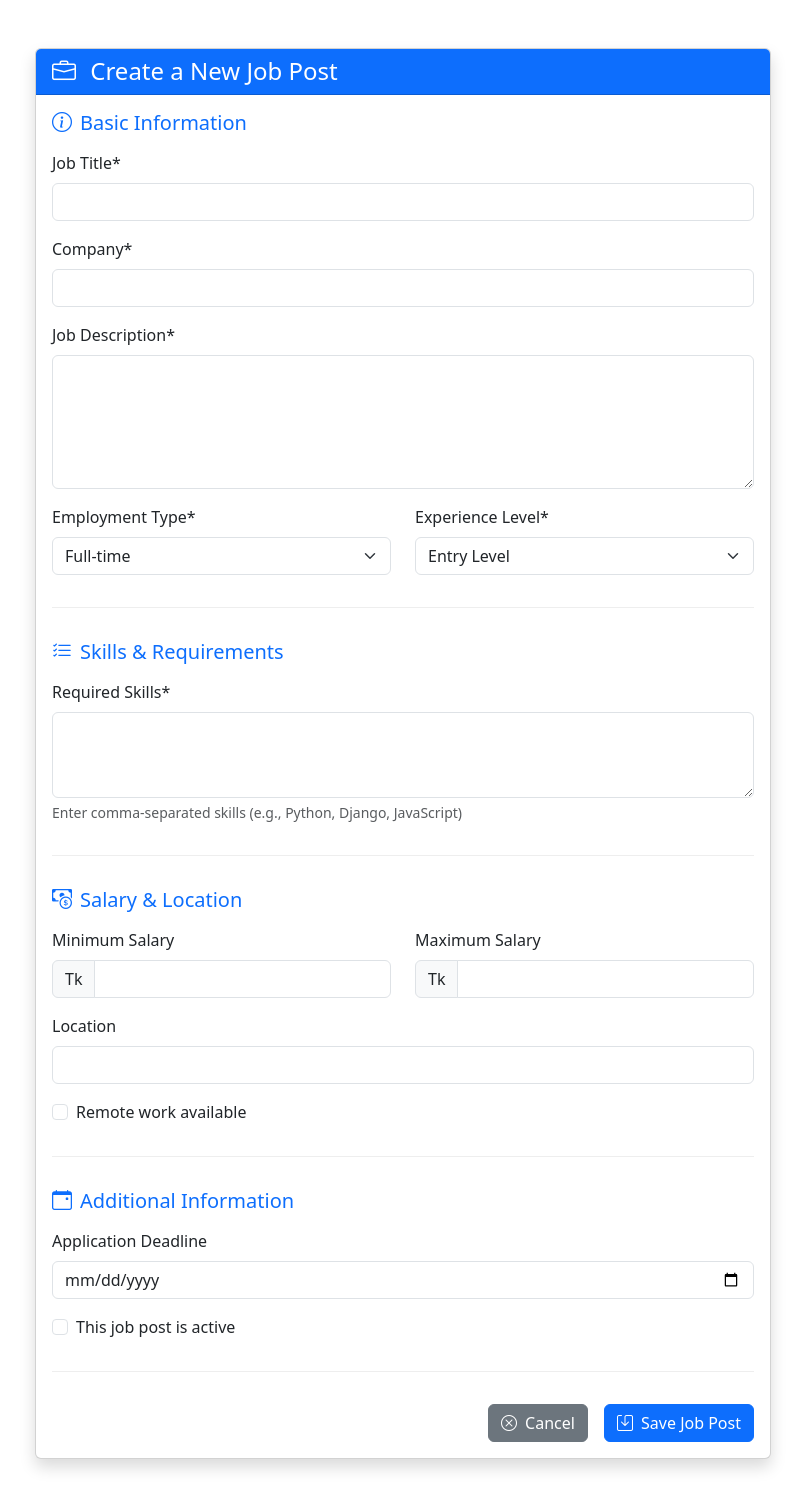
After one commit to Hasibul006/JobFinder, a Django app: page /jobPost in a window 1280 px wide. The commit adds this page. Shown: the whole page, without its empty margins (237-1042 px from the left). Run offline with Django 5.2, Linux system fonts and the light colour scheme.

Commit message:
user registration, create a jobpost

```diff
--- a/JobFinder/job/url.py
+++ b/JobFinder/job/url.py
@@ -4,4 +4,6 @@ from . import views
 
 urlpatterns = [
     path('', views.index, name='index'),
+    path('user_register', views.user_register, name='user_register'),
+    path('jobPost', views.jobPost, name='jobPost'),
 ]
--- a/JobFinder/job/views.py
+++ b/JobFinder/job/views.py
@@ -1,6 +1,61 @@
 from django.shortcuts import render, redirect
+from .models import User
+from .models import JobPost
 
 
 # Create your views here.
 def index(request):
-    return render(request, 'index.html')
+    users = User.objects.all()
+    jobs = JobPost.objects.all()
+    if users is not None:
+        for user in users:
+            print(user.name)
+    return render(request, 'index.html', { 'jobs': jobs })
+
+def jobPost(request):
+
+    experience_level = JobPost.EXPERIENCE_LEVEL_CHOICES
+    employment_type = JobPost.EMPLOYMENT_TYPE_CHOICES
+
+    if request.method == 'POST':
+        title = request.POST.get('title')
+        recruiter = request.POST.get('recruiter')
+        description = request.POST.get('description')
+        required_skills = request.POST.get('required_skills')
+        employment_type = request.POST.get('employment_type')
+        experience_level = request.POST.get('experience_level')
+        salary_min = request.POST.get('salary_min')
+        salary_max = request.POST.get('salary_max')
+        location = request.POST.get('location')
+        remote_available = request.POST.get('remote_available')
+        recruiter = request.POST.get('recruiter')
+        application_deadline = request.POST.get('application_deadline')
+        active = request.POST.get('is_active')
+        if active == 'on':
+            is_active = True
+        else:
+            is_active = False
+        job_post = JobPost( title=title, description=description, required_skills=required_skills, employment_type=employment_type, experience_level=experience_level, salary_min=salary_min, salary_max=salary_max, location=location, remote_available=remote_available, recruiter=recruiter, application_deadline=application_deadline, is_active=is_active)
+        job_post.save()
+
+        return redirect('index')
+    for value, label in experience_level:
+        print(value, label)
+    return render(request, 'jobPost.html', { 'experience_level': experience_level, 'employment_type': employment_type })
+
+def user_register(request):
+
+    if request.method == 'POST':
+        name = request.POST.get('name')
+        username = request.POST.get('username')
+        email = request.POST.get('email')
+        phone = request.POST.get('phone')
+        password = request.POST.get('password')
+        password2 = request.POST.get('password2')
+        location = request.POST.get('location')
+        role = request.POST.get('role')
+        if password == password2:
+           user = User(role=role, name=name, username=username, email=email, phone=phone, password=password, location=location)
+           user.save()
+           return redirect('index')
+    return render(request, 'user_register.html')
--- /dev/null
+++ b/JobFinder/template/jobPost.html
@@ -0,0 +1,167 @@
+<!DOCTYPE html>
+<html lang="en">
+<head>
+    <meta charset="UTF-8">
+    <meta name="viewport" content="width=device-width, initial-scale=1.0">
+    <title>{% if form.instance.pk %}Edit Job Post{% else %}Create Job Post{% endif %}</title>
+    <!-- Bootstrap CSS -->
+    <link href="https://cdn.jsdelivr.net/npm/bootstrap@5.3.0/dist/css/bootstrap.min.css" rel="stylesheet">
+    <!-- Bootstrap Icons -->
+    <link rel="stylesheet" href="https://cdn.jsdelivr.net/npm/bootstrap-icons@1.10.0/font/bootstrap-icons.css">
+    <style>
+        .form-section {
+            margin-bottom: 2rem;
+            padding-bottom: 1rem;
+            border-bottom: 1px solid #eee;
+        }
+        .form-section h5 {
+            color: #0d6efd;
+        }
+    </style>
+</head>
+<body>
+    <div class="container py-5">
+        <div class="row justify-content-center">
+            <div class="col-lg-8">
+                <div class="card shadow">
+                    <div class="card-header bg-primary text-white">
+                        <h4 class="mb-0">
+                            <i class="bi bi-briefcase me-2"></i>
+                            Create a New Job Post
+                        </h4>
+                    </div>
+                    <div class="card-body">
+                        <form method="post" enctype="multipart/form-data">
+                            {% csrf_token %}
+
+                            <!-- Basic Information Section -->
+                            <div class="form-section">
+                                <h5 class="mb-3"><i class="bi bi-info-circle me-2"></i>Basic Information</h5>
+
+                                <div class="mb-3">
+                                    <label for="title" class="form-label">Job Title*</label>
+                                    <input type="text" class="form-control" id="title" name="title" required>
+                                </div>
+
+                                <div class="mb-3">
+                                    <label for="recruiter" class="form-label">Company*</label>
+                                    <input type="text" class="form-control" id="recruiter" name="recruiter" required>
+                                </div>
+
+                                <div class="mb-3">
+                                    <label for="description" class="form-label">Job Description*</label>
+                                    <textarea class="form-control" id="description" name="description"
+                                              rows="5" required></textarea>
+                                </div>
+
+                                <div class="row">
+                                    <div class="col-md-6 mb-3">
+                                        <label for="employment_type" class="form-label">Employment Type*</label>
+                                        <select class="form-select" id="employment_type" name="employment_type" required>
+                                            {% for value, label in employment_type %}
+                                                <option value="{{ value }}">{{ label }}</option>
+                                            {% endfor %}
+                                        </select>
+                                    </div>
+                                    <div class="col-md-6 mb-3">
+                                        <label for="experience_level" class="form-label">Experience Level*</label>
+                                        <select class="form-select" id="experience_level" name="experience_level" required>
+                                            {% for value, label in experience_level %}
+                                                <option value="{{ value }}">{{ label }}</option>
+                                            {% endfor %}
+                                        </select>
+                                    </div>
+                                </div>
+                            </div>
+
+                            <!-- Skills & Requirements Section -->
+                            <div class="form-section">
+                                <h5 class="mb-3"><i class="bi bi-list-check me-2"></i>Skills & Requirements</h5>
+
+                                <div class="mb-3">
+                                    <label for="required_skills" class="form-label">Required Skills*</label>
+                                    <textarea class="form-control" id="required_skills" name="required_skills"
+                                              rows="3" required></textarea>
+                                    <div class="form-text">Enter comma-separated skills (e.g., Python, Django, JavaScript)</div>
+                                </div>
+                            </div>
+
+                            <!-- Salary & Location Section -->
+                            <div class="form-section">
+                                <h5 class="mb-3"><i class="bi bi-cash-coin me-2"></i>Salary & Location</h5>
+
+                                <div class="row">
+                                    <div class="col-md-6 mb-3">
+                                        <label for="salary_min" class="form-label">Minimum Salary</label>
+                                        <div class="input-group">
+                                            <span class="input-group-text">Tk</span>
+                                            <input type="number" class="form-control" id="salary_min" name="salary_min" min="0">
+                                        </div>
+                                    </div>
+                                    <div class="col-md-6 mb-3">
+                                        <label for="salary_max" class="form-label">Maximum Salary</label>
+                                        <div class="input-group">
+                                            <span class="input-group-text">Tk</span>
+                                            <input type="number" class="form-control" id="salary_max" name="salary_max" min="0">
+                                        </div>
+                                    </div>
+                                </div>
+
+                                <div class="mb-3">
+                                    <label for="location" class="form-label">Location</label>
+                                    <input type="text" class="form-control" id="location" name="location"
+                                           value="{{ form.location.value|default:'' }}">
+                                </div>
+
+                                <div class="mb-3 form-check">
+                                    <input type="checkbox" class="form-check-input" id="remote_available" name="remote_available">
+                                    <label class="form-check-label" for="remote_available">Remote work available</label>
+                                </div>
+                            </div>
+
+                            <!-- Additional Information Section -->
+                            <div class="form-section">
+                                <h5 class="mb-3"><i class="bi bi-calendar-event me-2"></i>Additional Information</h5>
+
+                                <div class="mb-3">
+                                    <label for="application_deadline" class="form-label">Application Deadline</label>
+                                    <input type="date" class="form-control" id="application_deadline" name="application_deadline"
+                                           value="{{ form.application_deadline.value|date:'Y-m-d'|default:'' }}">
+                                </div>
+
+                                <div class="mb-3 form-check">
+                                    <input type="checkbox" class="form-check-input" id="is_active" name="is_active">
+                                    <label class="form-check-label" for="is_active">This job post is active</label>
+                                </div>
+                            </div>
+
+                            <div class="d-grid gap-2 d-md-flex justify-content-md-end">
+                                <a href="" class="btn btn-secondary me-md-2">
+                                    <i class="bi bi-x-circle me-1"></i> Cancel
+                                </a>
+                                <button type="submit" class="btn btn-primary">
+                                    <i class="bi bi-save me-1"></i> Save Job Post
+                                </button>
+                            </div>
+                        </form>
+                    </div>
+                </div>
+            </div>
+        </div>
+    </div>
+
+    <!-- Bootstrap JS Bundle with Popper -->
+    <script src="https://cdn.jsdelivr.net/npm/bootstrap@5.3.0/dist/js/bootstrap.bundle.min.js"></script>
+    <script>
+        document.querySelector('form').addEventListener('submit', function(e) {
+            const salaryMin = document.getElementById('salary_min').value;
+            const salaryMax = document.getElementById('salary_max').value;
+
+            if (salaryMin && salaryMax && parseInt(salaryMin) > parseInt(salaryMax)) {
+                alert('Maximum salary must be greater than or equal to minimum salary');
+                e.preventDefault();
+            }
+        });
+    </script>
+</body>
+</html>
```
Also changed, not shown: JobFinder/job/models.py (+41 -3 lines), JobFinder/template/index.html (+90 -0 lines), JobFinder/template/user_register.html (added, +79 -0 lines), JobFinder/db.sqlite3, JobFinder/job/migrations/0002_user_location_user_name_user_phone_alter_user_email_and_more.py (added), JobFinder/job/migrations/0003_jobpost_application_deadline_jobpost_employment_type_and_more.py (added), JobFinder/job/migrations/0004_alter_jobpost_location.py (added), JobFinder/job/migrations/0005_alter_jobpost_is_active_alter_jobpost_recruiter_and_more.py (added).
